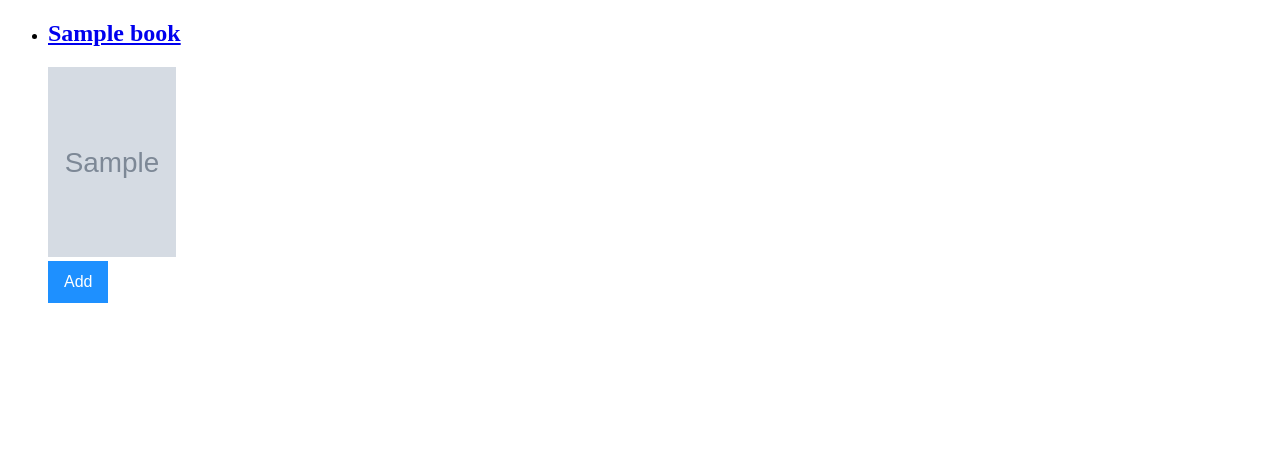
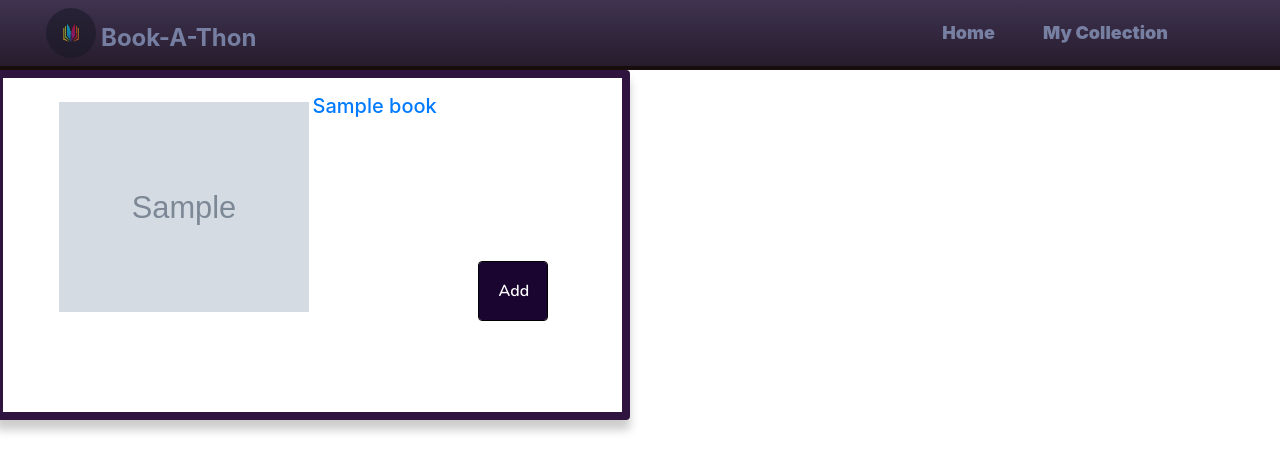
Before and after one commit to hrishik18/Book-a-thon, a Django app: template Book_a_thon/templates/collection.html in a window 1280 px wide. Shown: the top 472 px of the page. Run offline with Django 4.2, Linux system fonts and the light colour scheme; the template is opened without the code that fills it: most values are stand-ins (such as "Sample title", 1, 10 or a date in 2020); grey boxes marked "Sample" are stand-in pictures; some libraries are stand-ins or nearby versions.

Commit message:
collections

```diff
--- a/Book_a_thon/static/dis.css
+++ b/Book_a_thon/static/dis.css
@@ -1,13 +1,73 @@
-.btn {
-    background-color: DodgerBlue; /* Blue background */
-    border: none; /* Remove borders */
-    color: white; /* White text */
-    padding: 12px 16px; /* Some padding */
-    font-size: 16px; /* Set a font size */
-    cursor: pointer; /* Mouse pointer on hover */
+.btn-light {
+    color: white !important;
+    background-color: rgb(26, 4, 48) !important;
+    box-shadow: inset 0 0 0 0 rgb(189, 148, 255) !important;
+    border-color: #000000 !important;
+    width: 70px !important;
+    align-content: left !important;
+    float:center;
+    transform: translate(200px,-75px);
+    height:60px;
+    font-family: 'Nunito', sans-serif;
+    transition: color .8s ease-in-out, box-shadow .8s ease-in-out;
+}
+input[type="submit"]{
+    padding-left: 20px;
+    padding-right: 22px;
+}
+
+  /* Darker background on mouse-over */
+.btn-light:hover {
+        box-shadow: inset 125px 0 0 0 rgb(43, 26, 71) !important;
+        color: white !important;
+        font-family: 'Nunito', sans-serif;
   }
 
-  /* Darker background on mouse-over */
-  .btn:hover {
-    background-color: RoyalBlue;
+  .column {
+    float: left;
+    width: 50%;
+    padding: 0 10px;
   }
+
+  /* Remove extra left and right margins, due to padding in columns */
+  .row {margin: 0 -5px;}
+
+  /* Clear floats after the columns */
+  .row:after {
+    content: "";
+    display: table;
+    clear: both;
+  }
+
+  /* Style the counter cards */
+  .card {
+    box-shadow: 0 10px 10px 0 rgba(0, 0, 0, 0.2); /* this adds the "card" effect */
+    padding: 16px;
+    text-align: center;
+    background-color: #f1f1f1;
+    height:350px;
+  }
+  li.card{
+    border-width: 8px;
+    border-color:#2f143f;
+  }
+
+  /* Responsive columns - one column layout (vertical) on small screens */
+  @media screen and (max-width: 600px) {
+    .column {
+      width: 100%;
+      display: block;
+      margin-bottom: 20px;
+    }
+  }
+
+  .card__image{
+      float:left;
+      margin-left:40px;
+  }
+ a.card__link {
+      position:absolute;
+      float:right;
+      font-size: 20px;
+      margin-right: 20px;
+  }
--- a/Book_a_thon/static/navbar_new.css
+++ b/Book_a_thon/static/navbar_new.css
@@ -31,7 +31,7 @@ body {
     color: #5fa8c5;
     margin: 0 -.25rem;
     padding: 1rem;
-    transition: color .3s ease-in-out, box-shadow .3s ease-in-out;
+    transition: color .8s ease-in-out, box-shadow .8s ease-in-out;
 }
   .nav-links:hover {
     box-shadow: inset 125px 0 0 0 #54b3d6;
--- a/Book_a_thon/templates/collection.html
+++ b/Book_a_thon/templates/collection.html
@@ -1,24 +1,47 @@
 <!DOCTYPE html>
 <html>
 <head>
-<meta name="viewport" content="width=device-width, initial-scale=1">
+<meta charset="utf-8" name="viewport" content="width=device-width, initial-scale=1">
+<meta http-equiv="X-UA-Compatible" content="IE=edge">
 <link
   href="http://cdnjs.cloudflare.com/ajax/libs/font-awesome/4.3.0/css/font-awesome.css"
   rel="stylesheet"  type='text/css'>
-    <title>Book-a-thon</title>
+    <title>Book-a-Thon</title>
     <link rel="stylesheet" href="static/dis.css">
+    <link rel="stylesheet" href="static/navbar_new.css">
+<link rel="stylesheet" href="https://cdn.jsdelivr.net/npm/bootstrap@4.0.0/dist/css/bootstrap.min.css" integrity="sha384-Gn5384xqQ1aoWXA+058RXPxPg6fy4IWvTNh0E263XmFcJlSAwiGgFAW/dAiS6JXm" crossorigin="anonymous">
+<link rel="preconnect" href="https://fonts.googleapis.com">
+<link rel="preconnect" href="https://fonts.gstatic.com" crossorigin>
+<link href="https://fonts.googleapis.com/css2?family=Nunito:wght@600&display=swap" rel="stylesheet">
+
+    <nav class="navbar">
+      <span class="toggle-nav" id="toggle-nav">
+          <i class="material-icons">menu</i>
+      </span>
+    <div class="logo"><img src="static/Book.png">
+            <p><b>Book-A-Thon<b></p>
+</div>
+  </class=>
+
+      <ul class="main-nav" id="main-nav">
+          <li><a href="/" class="nav-links"><b>Home</b></a></li>
+          <li><a href="/collection" id="coll" class="nav-links"><b>My Collection   </b></a></li>
+      </ul>
+    </nav>
   </head>
   <body>
-    <ul class="grid">
+    <ul>
+      <div class="row">
       {% for book in books %}
+        <div class="column">
       <li class="card">
         <h2 class="card__title">
           <a class="card__link" href="{{ book.info }}">{{ book.title }}</a>
         </h2>
         <img
           class="card__image"
-          width="128"
-          height="190"
+          width="250"
+          height="275"
           src="{{ book.image }}"
           alt="{{ book.title }}"
         />
@@ -29,13 +52,12 @@
         {% comment %} <form action="/#{{book.id}}" method="POST" class="btn-block"> {% endcomment %}
           {% csrf_token %}
           <input hidden type="text" name='book' value='{{book.id}}'>
-          <input type="submit" class="float-right btn btn-light  form-control"
+          <input type="submit" id="add-btn" class="float-center btn btn-light  form-control"
             value="Add">
         </form>
-
       </div>
+      {% endfor %}
     </div>
-      {% endfor %}
     </ul>
   </body>
   </html>
--- a/Book_a_thon/templates/main.html
+++ b/Book_a_thon/templates/main.html
@@ -65,6 +65,8 @@
           <span class="dot"></span>
           <span class="dot"></span>
           <span class="dot"></span>
+          <span class="dot"></span>
+          <span class="dot"></span>
         </div>
 
         <script>
@@ -100,7 +102,7 @@
     <form  action="{% url 'main' %}" method="GET">
     <div class="main-search-input fl-wrap">
         <div class="main-search-input-item">
-            <input  type="text" id="book_name" name="book_name" value="Search by book"> </div>
+            <input  type="text" id="book_name" name="book_name" placeholder="Search for a book"> </div>
          <button type="submit" value="Submit" class="main-search-button">Search</button>
     </div>
 </form>
```
Also changed, not shown: Book_a_thon/static/navbar.css (deleted, +0 -288 lines).
